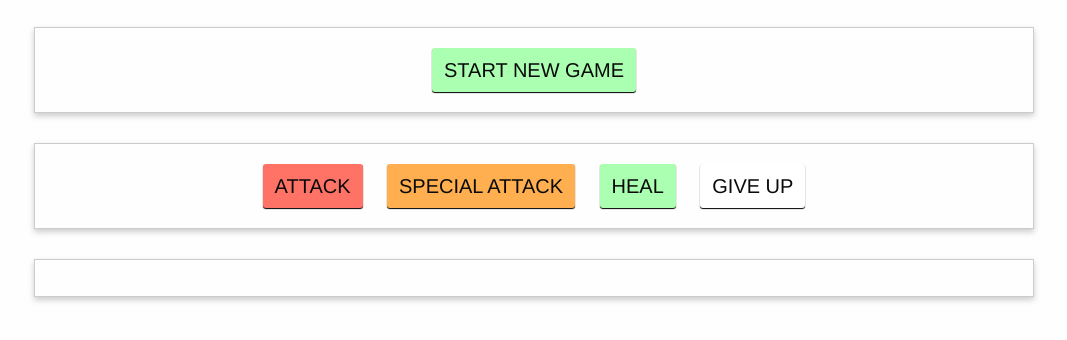
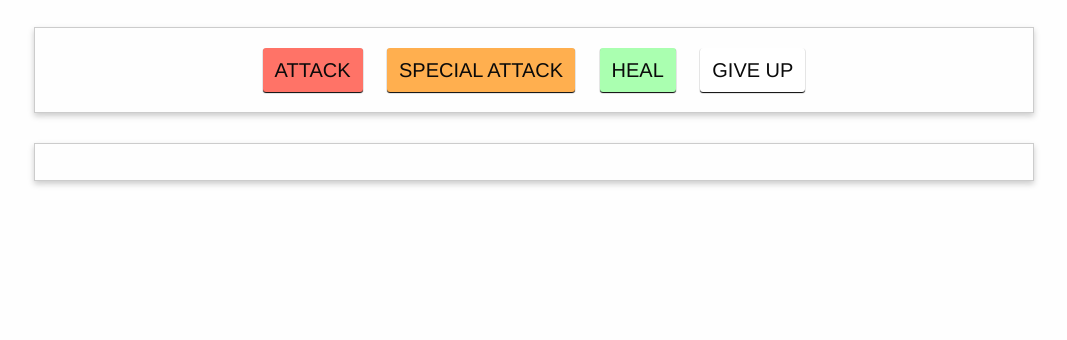
Before and after one commit to glevanov/vue-monster-slayer, a plain HTML site: page index.html in a window 1280 px wide. Both pictures are taken after a click on the button "START NEW GAME". Shown: the part 134-474 px from the top of the page, without its empty margins (106-1173 px from the left). Drawn offline with Linux system fonts and the light colour scheme.

Commit message:
Adds startGame method & button listener

```diff
--- a/app.js
+++ b/app.js
@@ -6,5 +6,12 @@ new Vue({
       monster: 100
     },
     gameIsRunning: false
+  },
+  methods: {
+    startGame: function () {
+      this.gameIsRunning = true;
+      this.health.player = 100;
+      this.health.monster = 100;
+    }
   }
 })
--- a/index.html
+++ b/index.html
@@ -34,12 +34,12 @@
       </div>
     </div>
   </section>
-  <section class="row controls">
+  <section class="row controls" v-if="!gameIsRunning">
     <div class="small-12 columns">
-      <button id="start-game">START NEW GAME</button>
+      <button id="start-game" @click="startGame">START NEW GAME</button>
     </div>
   </section>
-  <section class="row controls">
+  <section class="row controls" v-if="gameIsRunning">
     <div class="small-12 columns">
       <button id="attack">ATTACK</button>
       <button id="special-attack">SPECIAL ATTACK</button>
```
